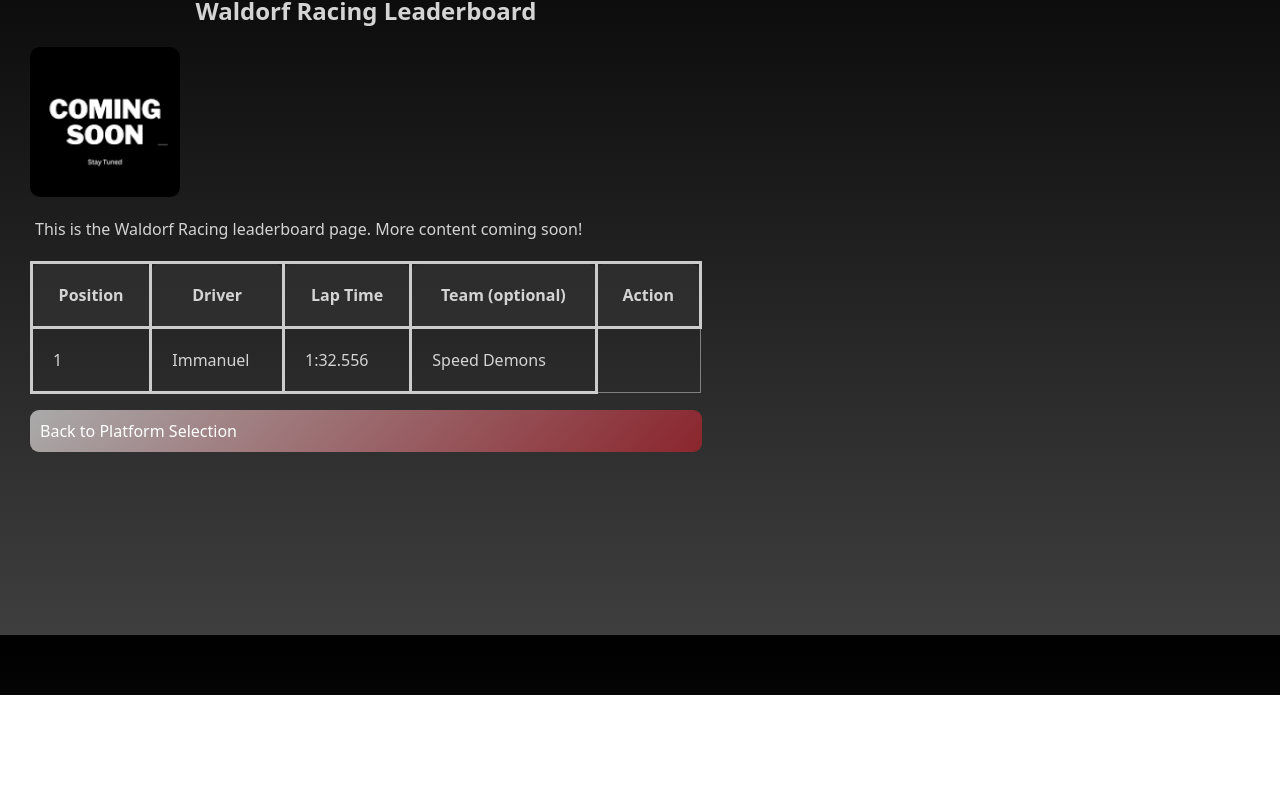
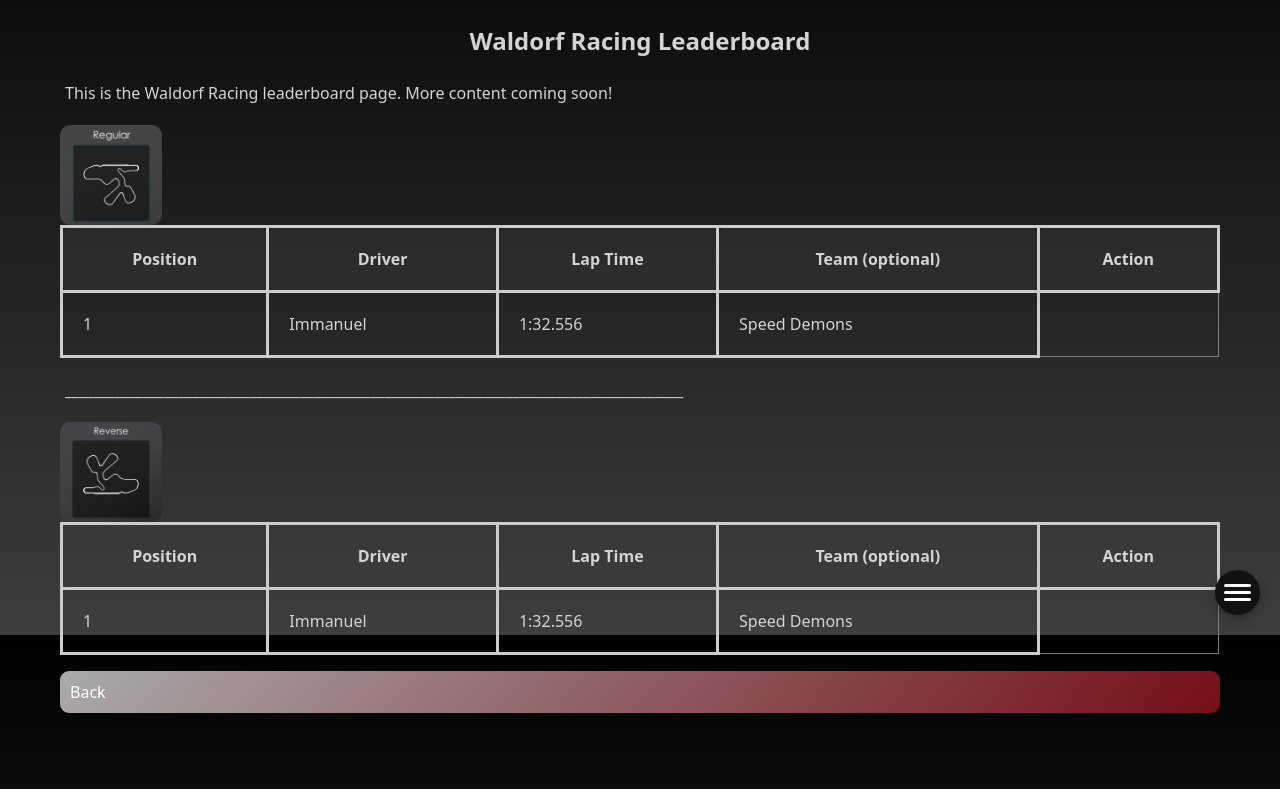
Before and after one commit to Immanuel9567/sim-race-time-sheet, a plain HTML site: page sub/tracks/waldorf.html in a window 1280 px wide. Shown: the part 165-954 px from the top of the page. Before the commit the page ends 860 px from the top, so only its background shows below. Drawn offline with Linux system fonts and the light colour scheme.

Commit message:
getting somewhere 2

```diff
--- a/css/style.css
+++ b/css/style.css
@@ -4,18 +4,14 @@ html {
 
 body {
   color: rgb(212, 212, 212);
-  margin: auto;
+  margin: 30px;
   max-width: auto;
   font: 1em sans-serif;
   font-family: system-ui, -apple-system, BlinkMacSystemFont, 'Segoe UI', Roboto, Oxygen, Ubuntu, Cantarell, 'Open Sans', 'Helvetica Neue', sans-serif;
   padding: 30px;
-  display:inline-block;
   flex-wrap: wrap;
   background: linear-gradient(to bottom, #000000, #3f3e3e);
   background-attachment: fixed;
-  gap: 15px;
-  justify-content: start;
-  overflow-x: hidden;
   overscroll-behavior-y: auto;
   min-height: 100vh;
 }
@@ -74,15 +70,15 @@ a:hover {
     display: flex;
     align-items: center;
     gap: 10px;
-    margin: 30;
+    margin: 30px;
     width: 80%;
     max-width: 900px;
     flex-wrap: wrap;
 }
 
 img {
-    max-width: 300px;
-    height: 150px;
+    max-width: 250px;
+    height: 100px;
     display: block;
     border-radius: 10px;
 }
@@ -98,11 +94,6 @@ h1, h2, h3 {
 .container {
     max-width: 100%;
     margin: 0 auto;
-}
-
-.content {
-    width: 100%;
-    padding: 10px;
 }
 
 h1 {
@@ -124,3 +115,70 @@ table {
   th {
     background: #3d3d3d65;
   }
+
+/* Floating container */
+.fab-container {
+  position: fixed;
+  bottom: 20px;
+  right: 20px;
+  z-index: 999999;
+}
+
+/* Tiny circular hamburger button */
+.fab {
+  width: 45px;
+  height: 45px;
+  background: #111;
+  border-radius: 50%;
+  display: flex;
+  flex-direction: column;
+  justify-content: center;
+  align-items: center;
+  gap: 4px;
+  cursor: pointer;
+  box-shadow: 0 4px 12px rgba(0,0,0,0.3);
+  transition: transform 0.2s ease;
+}
+
+.fab:hover {
+  transform: scale(1.1);
+}
+
+.fab .bar {
+  width: 60%;
+  height: 3px;
+  background: white;
+  border-radius: 3px;
+}
+
+/* Hidden menu */
+.fab-menu {
+  position: absolute;
+  bottom: 60px;
+  right: 0;
+  background: #111;
+  padding: 12px 14px;
+  border-radius: 12px;
+  display: flex;
+  flex-direction: column;
+  gap: 10px;
+  box-shadow: 0 4px 14px rgba(0,0,0,0.35);
+  opacity: 0;
+  pointer-events: none;
+  transform: translateY(10px);
+  transition: opacity 0.25s ease, transform 0.25s ease;
+}
+
+.fab-menu a {
+  color: white;
+  text-decoration: none;
+  font-size: 14px;
+}
+
+/* Visible state */
+.fab-menu.show {
+  opacity: 1 !important;
+  pointer-events: auto !important;
+  transform: translateY(0);
+  pointer-events: auto!important;
+}
--- a/script.js
+++ b/script.js
@@ -13,3 +13,7 @@ const firebaseConfig = {
   appId: "1:914741294926:web:3322231385b62ab767d01f",
   measurementId: "G-4WGLG2J5F8"
 };
+
+window.toggleFabMenu = function () {
+  document.getElementById("fabMenu").classList.toggle("show");
+};
--- a/sub/tracks/waldorf.html
+++ b/sub/tracks/waldorf.html
@@ -5,15 +5,18 @@
         <meta name="viewport" content="width=device-width,initial-scale=1"/>
         <title>Leaderboard — Waldorf Racing</title>
         <link rel="stylesheet" href="/css/style.css">
+        <script type="module" src="script.js" defer></script>
     </head>
     <body>
         <h1 class=".center">9ja Racers Leaderboard Hub</h1>
         <h2>Waldorf Racing Leaderboard</h2>
+        <p>This is the Waldorf Racing leaderboard page. More content coming soon!</p>
         <resource-center>
             <div class="img">
-                <img src="/files/images/coming.png" alt="Waldorf Racing Icon">
+                <img src="/files/images/waldorf.jpg" alt="Waldorf Racing Icon">
             </div>
-        <p>This is the Waldorf Racing leaderboard page. More content coming soon!</p>
+        </resource-center>
+
         <table border="1">
             <thead>
                 <tr>
@@ -31,6 +34,41 @@
                 </tr>
             </thead>
         </table>
-         <p class="btn-ghost"><a href="/index2.html">Back to Platform Selection</a></p>
+        <p>_______________________________________________________________________________________</p>
+        <resource-center>
+            <div class="img">
+                <img src="/files/images/waldorf2.jpg" alt="Waldorf Racing Icon">
+            </div>
+        </resource-center>
+
+        <table border="1">
+            <thead>
+                <tr>
+                    <th>Position</th>
+                    <th>Driver</th>
+                    <th>Lap Time</th>
+                    <th>Team (optional)</th>
+                    <th>Action</th>
+                </tr>
+                <tr>
+                    <td>1</td>
+                    <td>Immanuel</td>
+                    <td>1:32.556</td>
+                    <td>Speed Demons</td>
+                </tr>
+            </thead>
+        </table>
+        <p class="btn-ghost"><a href="/sub/assoluto.html">Back</a></p>
+        <div class="fab-container">
+            <div class="fab" onclick="toggleFabMenu()">
+                <div class="bar"></div>
+                <div class="bar"></div>
+                <div class="bar"></div>
+            </div>
+
+            <div class="fab-menu" id="fabMenu">
+                <a href="/sub/assoluto.html">Home</a>
+            </div>
+        </div>
     </body>
 </html>
```
Also changed, not shown: files/images/waldorf.jpg (added), files/images/waldorf2.jpg (added).
